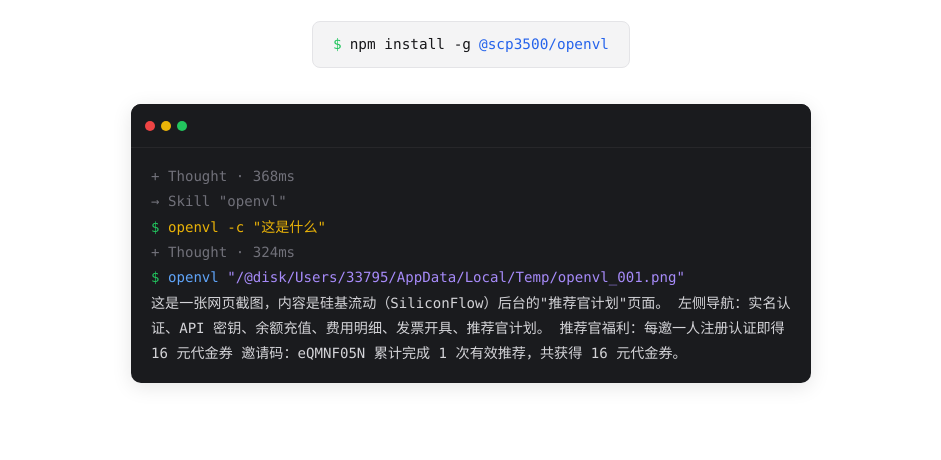
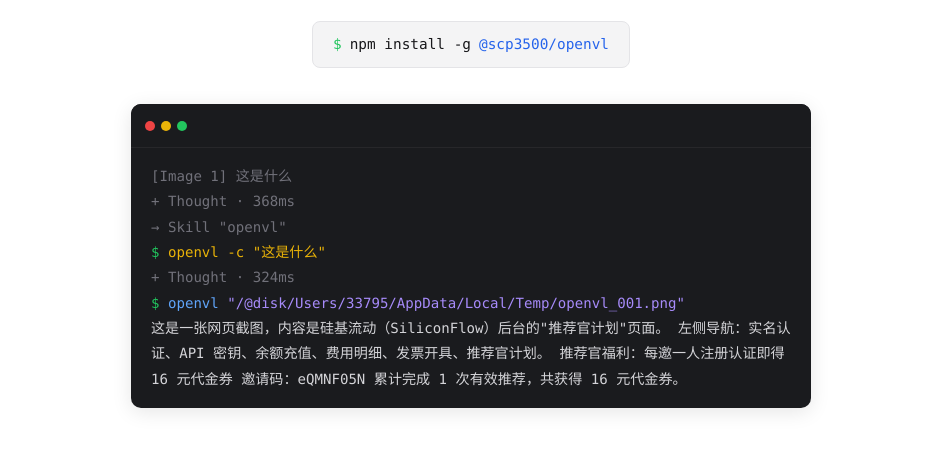
Before and after one commit to scp3500/openvl, a website: page docs/index.html in a window 1280 px wide. Shown: the part 280-740 px from the top of the page, without its empty margins (169-1110 px from the left). Drawn offline with Linux system fonts and the light colour scheme.

Commit message:
docs: add [Image 1] user message, full typing animation

```diff
--- a/docs/index.html
+++ b/docs/index.html
@@ -98,6 +98,7 @@ footer{padding:32px 0;text-align:center;color:var(--muted);font-size:.82em;borde
   <div class="term" id="term">
     <div class="term-head"><span class="term-dot"></span><span class="term-dot"></span><span class="term-dot"></span></div>
     <div class="term-body">
+      <div class="term-line" id="tl0"><span class="dim">[Image 1] 这是什么</span></div>
       <div class="term-line" id="tl1"><span class="dim">+ Thought · 368ms</span></div>
       <div class="term-line" id="tl2"><span class="dim">→ Skill "openvl"</span></div>
       <div class="term-line" id="tl3"><span class="g">$</span> <span class="cmd-line">openvl -c "这是什么"</span></div>
```
